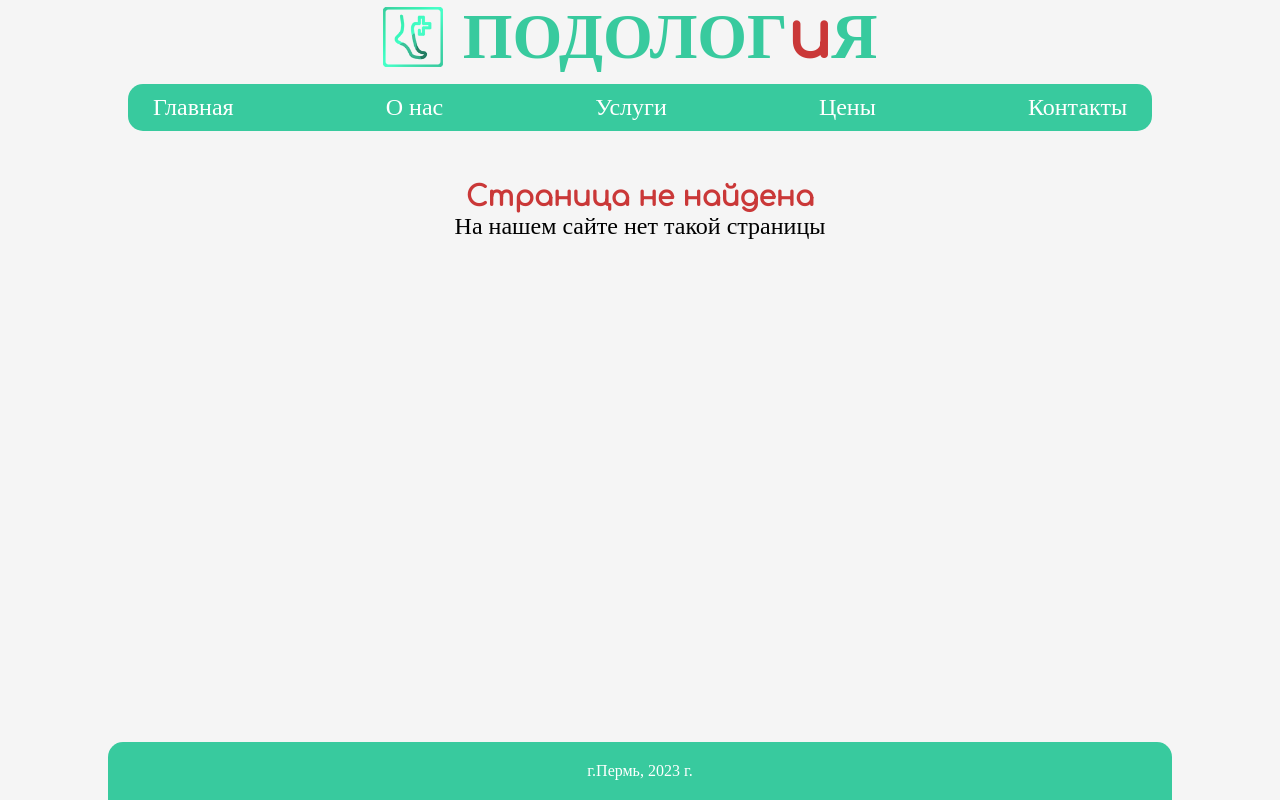
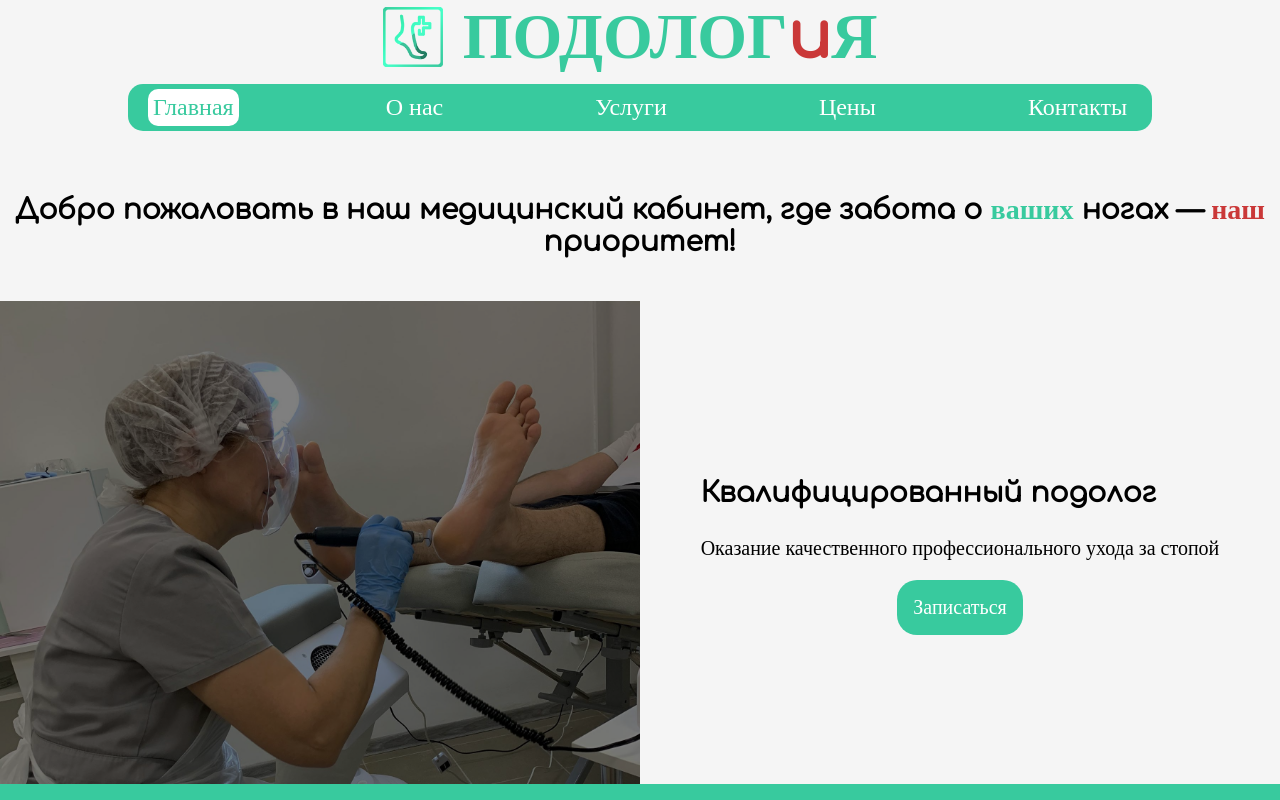
Before and after one commit to KONOHA-GANGSTA/podology, a React (Vite) app: page / in a window 1280 px wide. Built offline with nearby package versions, Linux system fonts and the light colour scheme; a web font is replaced by a local one.

Commit message:
fix: add hash routing for deploy

```diff
--- a/src/App.jsx
+++ b/src/App.jsx
@@ -6,14 +6,14 @@ import { NotFoundPage } from "./pages/NotFoundPage/component";
 import { PricesPage } from "./pages/PricesPage/components";
 import { ServicesPage } from "./pages/ServicesPage/component";
 import "./styles.module.css";
-import { BrowserRouter, Route, Routes } from "react-router-dom";
+import { HashRouter as Router, Route, Routes } from "react-router-dom";
 
 function App() {
   return (
-    <BrowserRouter>
+    <Router>
       <Layout>
         <Routes>
-          <Route index path="podology/" element={<MainPage />} />
+          <Route index element={<MainPage />} />
           <Route path="podology/o_nas" element={<AboutUsPage />} />
           <Route path="podology/uslugi" element={<ServicesPage />} />
           <Route path="podology/ceny" element={<PricesPage />} />
@@ -21,7 +21,7 @@ function App() {
           <Route path="*" element={<NotFoundPage />} />
         </Routes>
       </Layout>
-    </BrowserRouter>
+    </Router>
   );
 }
 
--- a/src/constants/PAGES_ROUTES.js
+++ b/src/constants/PAGES_ROUTES.js
@@ -1,7 +1,7 @@
 import { PAGES_NAMES } from "./pagesNames";
 
 export const PAGES_ROUTES = {
-  [PAGES_NAMES[0]]: "podology/",
+  [PAGES_NAMES[0]]: "",
   [PAGES_NAMES[1]]: "podology/o_nas",
   [PAGES_NAMES[2]]: "podology/uslugi",
   [PAGES_NAMES[3]]: "podology/ceny",
```
